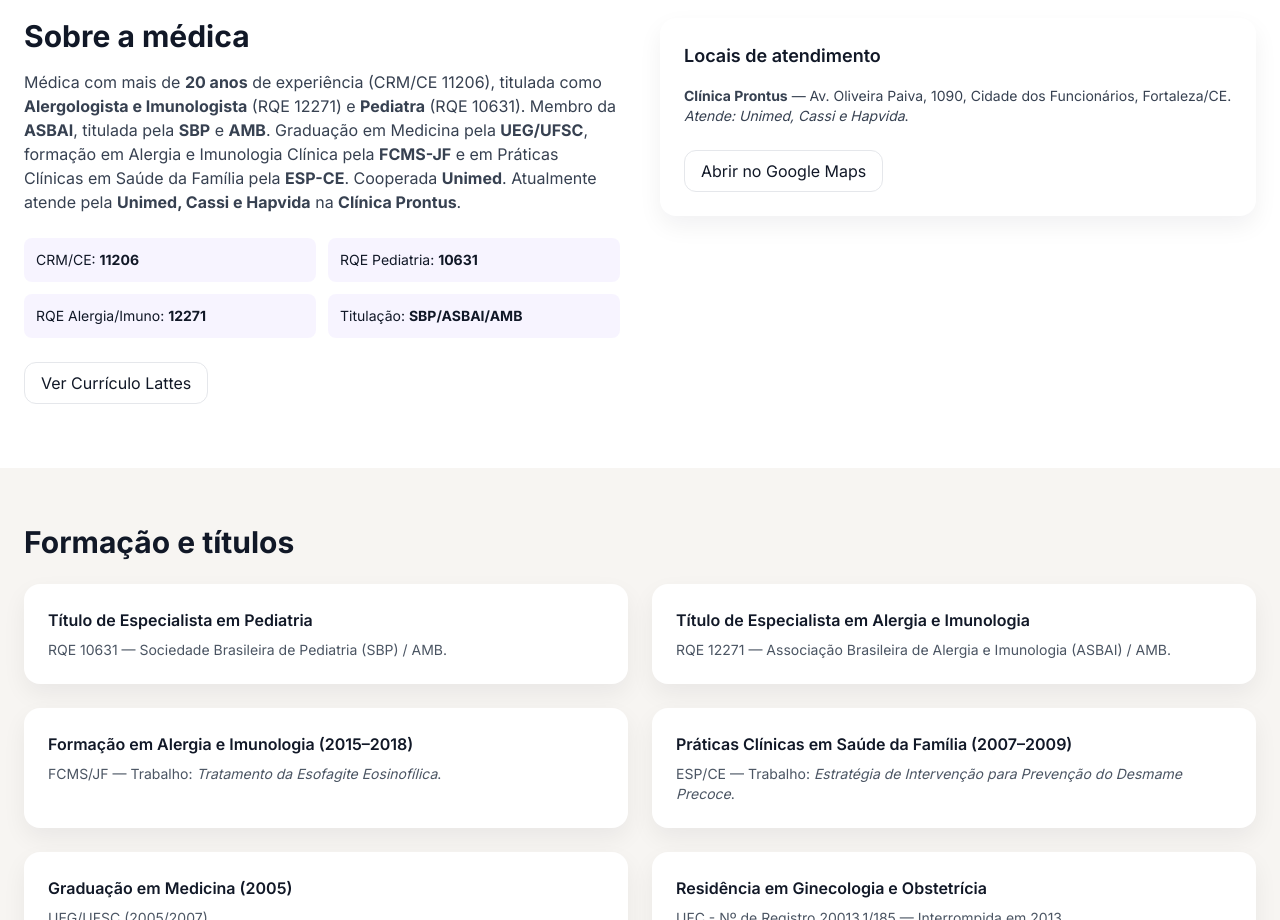
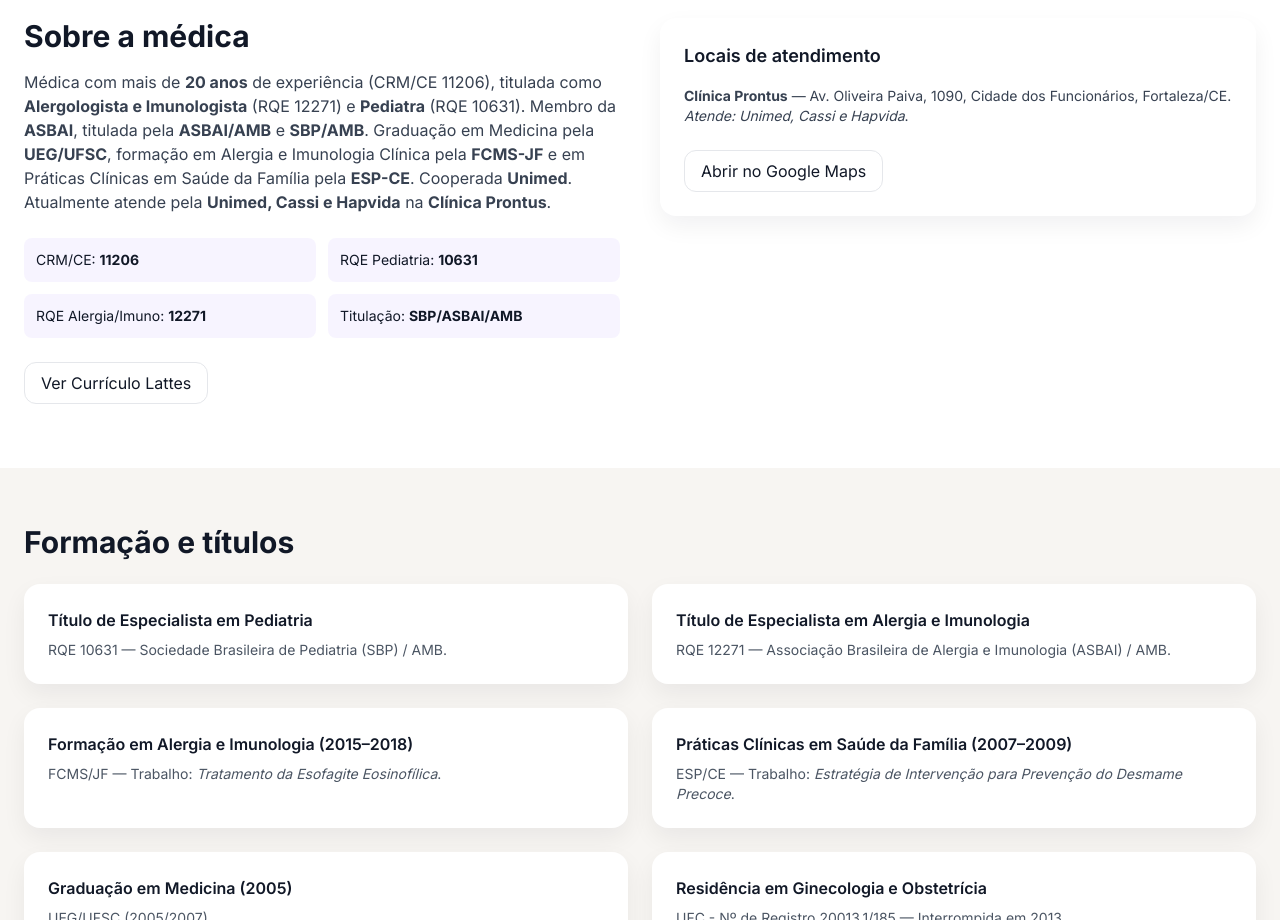
Before and after one commit to dravaldriana/dravaldriana.github.io, a plain HTML site: page index.html in a window 1280 px wide. Shown: the part 1300-2220 px from the top of the page. Drawn offline with nearby package versions, Linux system fonts and the light colour scheme.

Commit message:
Update index.html

```diff
--- a/index.html
+++ b/index.html
@@ -100,7 +100,7 @@
     <div class="container mx-auto px-6 grid md:grid-cols-2 gap-10 items-start">
       <div>
         <h2 class="text-2xl md:text-3xl font-bold">Sobre a médica</h2>
-        <p class="mt-4 text-gray-700">Médica com mais de <strong>20 anos</strong> de experiência (CRM/CE 11206), titulada como <strong>Alergologista e Imunologista</strong> (RQE 12271) e <strong>Pediatra</strong> (RQE 10631). Membro da <strong>ASBAI</strong>, titulada pela <strong>SBP</strong> e <strong>AMB</strong>. Graduação em Medicina pela <strong>UEG/UFSC</strong>, formação em Alergia e Imunologia Clínica pela <strong>FCMS-JF</strong> e em Práticas Clínicas em Saúde da Família pela <strong>ESP-CE</strong>. Cooperada <strong>Unimed</strong>. Atualmente atende pela <strong>Unimed, Cassi e Hapvida</strong> na <strong>Clínica Prontus</strong>.</p>
+        <p class="mt-4 text-gray-700">Médica com mais de <strong>20 anos</strong> de experiência (CRM/CE 11206), titulada como <strong>Alergologista e Imunologista</strong> (RQE 12271) e <strong>Pediatra</strong> (RQE 10631). Membro da <strong>ASBAI</strong>, titulada pela <strong>ASBAI/AMB</strong> e <strong>SBP/AMB</strong>. Graduação em Medicina pela <strong>UEG/UFSC</strong>, formação em Alergia e Imunologia Clínica pela <strong>FCMS-JF</strong> e em Práticas Clínicas em Saúde da Família pela <strong>ESP-CE</strong>. Cooperada <strong>Unimed</strong>. Atualmente atende pela <strong>Unimed, Cassi e Hapvida</strong> na <strong>Clínica Prontus</strong>.</p>
         <ul class="mt-6 grid sm:grid-cols-2 gap-3 text-sm">
           <li class="p-3 rounded-lg bg-[rgba(124,77,255,.06)]">CRM/CE: <strong>11206</strong></li>
           <li class="p-3 rounded-lg bg-[rgba(124,77,255,.06)]">RQE Pediatria: <strong>10631</strong></li>
```
